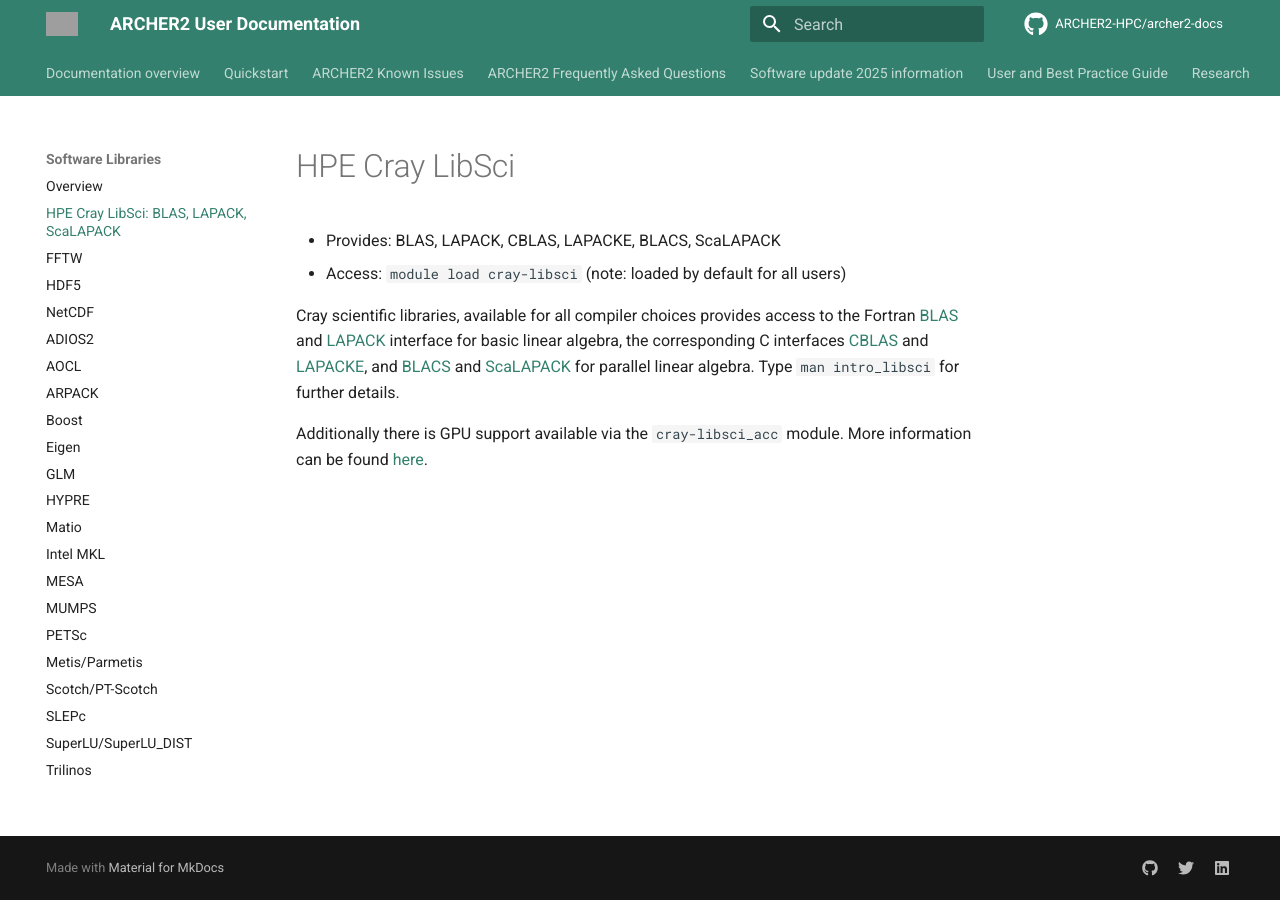
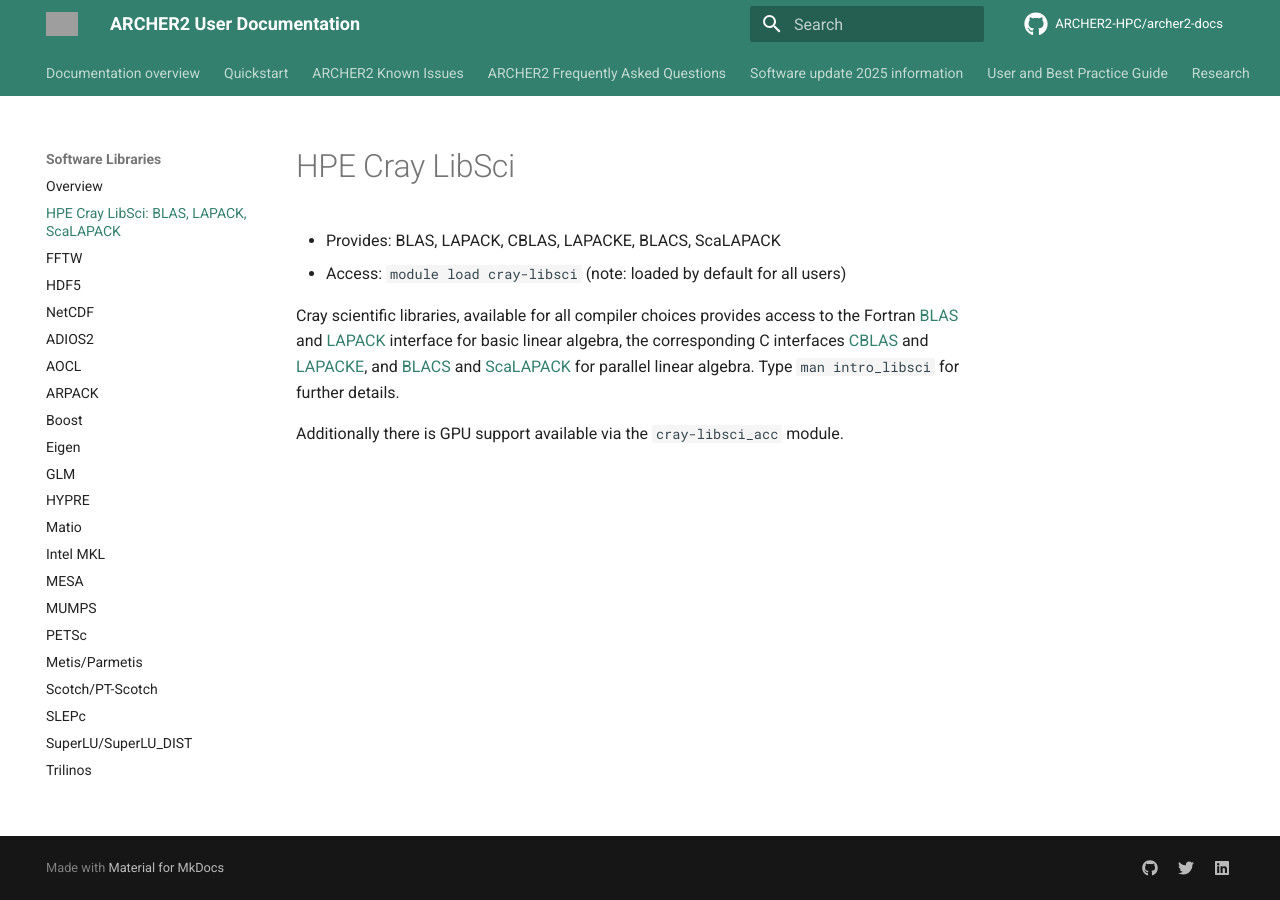
Before and after one commit to ARCHER2-HPC/archer2-docs, an MkDocs documentation site: the page built from docs/software-libraries/libsci.md, in a window 1280 px wide. Built offline with MkDocs 1.6.1 and Material for MkDocs 9.7.7, drawn with Linux system fonts in a browser that asks for light colours; comment, search, counter and statistics services are not loaded; grey boxes are pictures that could not be loaded.

Commit message:
Remove broken link to libsci docs
closes #688

```diff
--- a/docs/software-libraries/libsci.md
+++ b/docs/software-libraries/libsci.md
@@ -13,4 +13,4 @@
 [ScaLAPACK](http://www.netlib.org/scalapack/) for parallel linear
 algebra. Type `man intro_libsci` for further details.
 
-Additionally there is GPU support available via the `cray-libsci_acc` module. More information can be found [here]().
+Additionally there is GPU support available via the `cray-libsci_acc` module.
```
